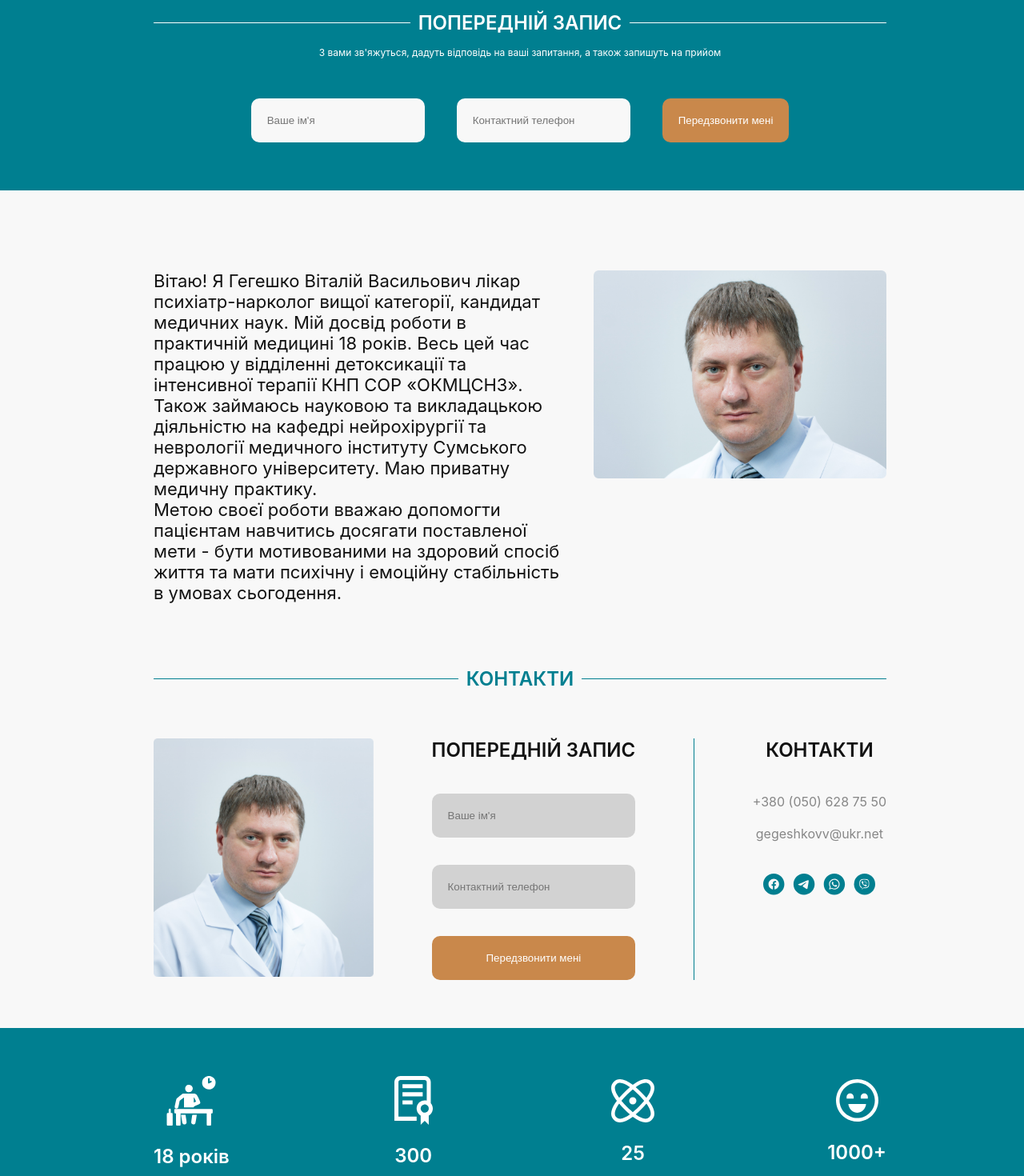
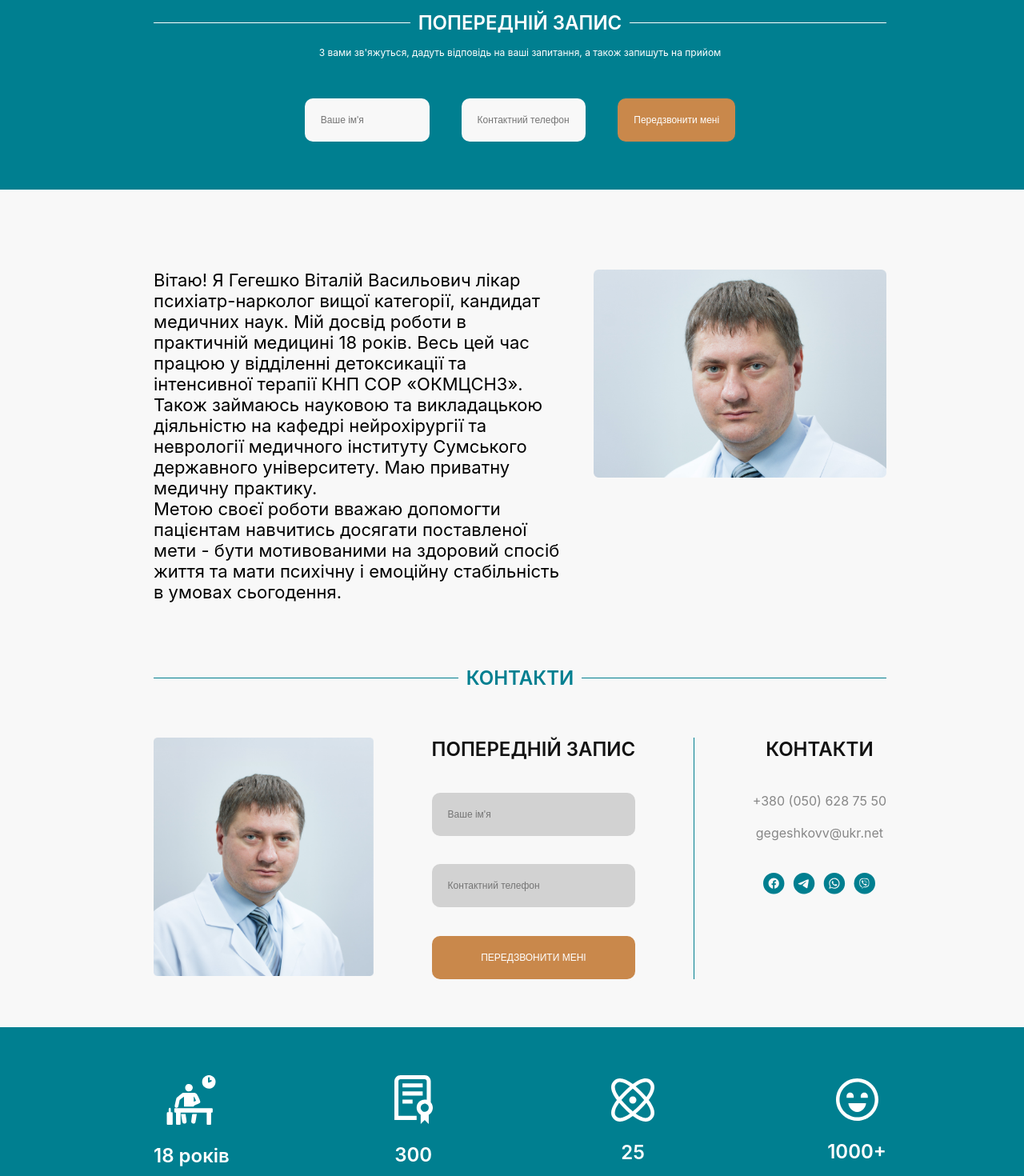
Before and after one commit to aleks-vorgen/gegeshko, a React (Vite) app: page / in a window 1280 px wide. Shown: the part 900-2370 px from the top of the page at 80% size. Built offline with nearby package versions, Linux system fonts and the light colour scheme.

Commit message:
Visual fixes

```diff
--- a/src/components/home/css/achievements.css
+++ b/src/components/home/css/achievements.css
@@ -9,8 +9,12 @@
     color: white;
 
     .title {
-        font-size:24px;
+        font-size: 24px;
         font-weight: 600;
         padding: 20px 0;
     }
+
+    img {
+        display: inline;
+    }
 }
--- a/src/components/home/css/biography.css
+++ b/src/components/home/css/biography.css
@@ -9,6 +9,9 @@
         width: 60%;
         font-size: 22px;
         padding-right: 40px;
+        color: #000;
+        font-weight: 400;
+        line-height: normal;
     }
 
     .image {
--- a/src/components/home/css/contacts.css
+++ b/src/components/home/css/contacts.css
@@ -56,17 +56,23 @@
             border: none;
             padding: 20px;
             border-radius: 10px;
+            color: #424242;
+            font-size: 12px;
         }
 
         & input {
+            color: #424242;
+            font-size: 12px;
             background: #D2D2D2;
-            color: #424242;
         }
 
         & button {
             bottom: 0;
             background-color: #C9884B;
             color: white;
+            font-size: 12px;
+            font-weight: 500;
+            text-transform: uppercase;
         }
     }
 
@@ -87,6 +93,7 @@
         }
 
         .socials {
+            display: flex;
             margin-top: 20px;
 
             & a {
--- a/src/components/home/css/preregistration-form.css
+++ b/src/components/home/css/preregistration-form.css
@@ -21,19 +21,22 @@
         justify-content: center;
         margin-top: 50px;
 
-        & input, & button {
+        input, button {
             border: none;
             padding: 20px;
             border-radius: 10px;
             margin: 0 20px;
+            color: #424242;
+            font-size: 12px;
         }
 
-        & input {
+        input {
             background: var(--primary-reversed-color);
             color: #424242;
+            width: 17%;
         }
 
-        & button {
+        button {
             background-color: #C9884B;
             color: white;
         }
--- a/src/index.css
+++ b/src/index.css
@@ -3,6 +3,9 @@
 @import "structure/css/footer.css";
 @import "pages/css/home.css";
 @import "pages/css/about.css";
+@tailwind base;
+@tailwind components;
+@tailwind utilities;
 
 :root {
     --primary-font: Montserrat, sans-serif;
--- a/src/structure/css/footer.css
+++ b/src/structure/css/footer.css
@@ -8,8 +8,12 @@
     background-color: var(--default-footer-bg-color);
 }
 
-.socials a {
-    margin: 0 5px;
+.socials {
+    display: flex;
+
+    a {
+        margin: 0 5px;
+    }
 }
 
 .copyrights {
```
